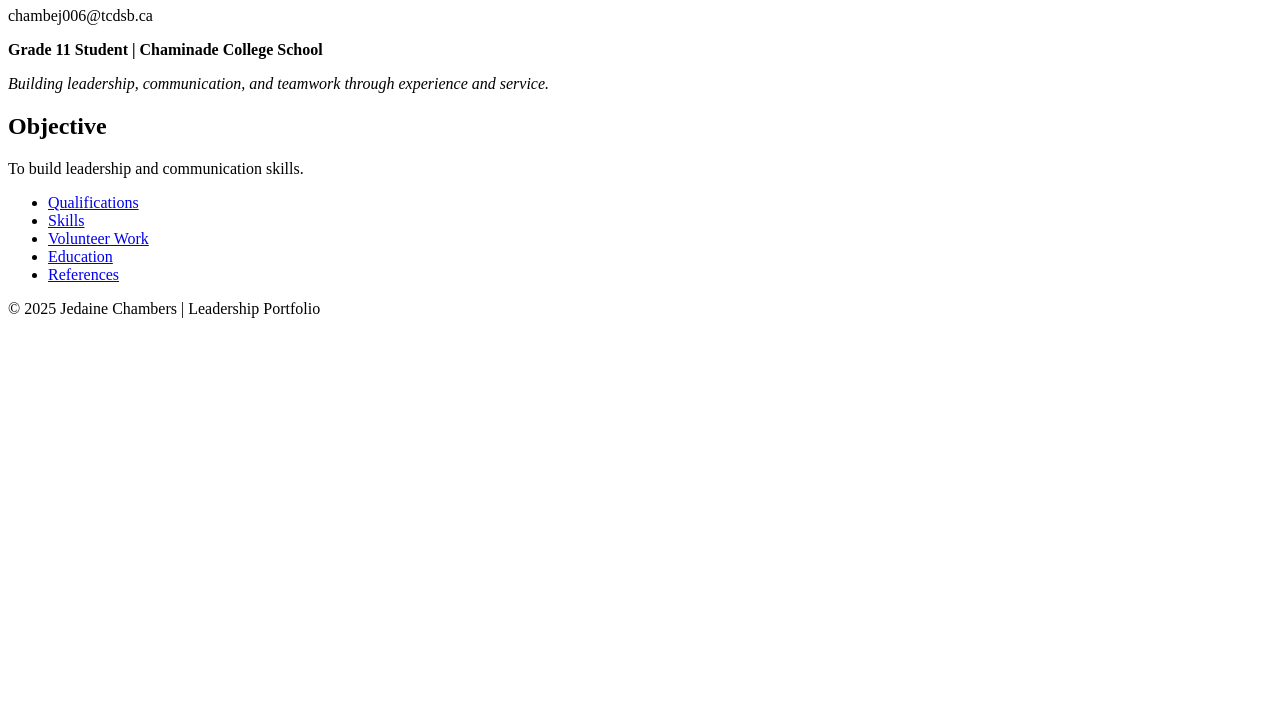
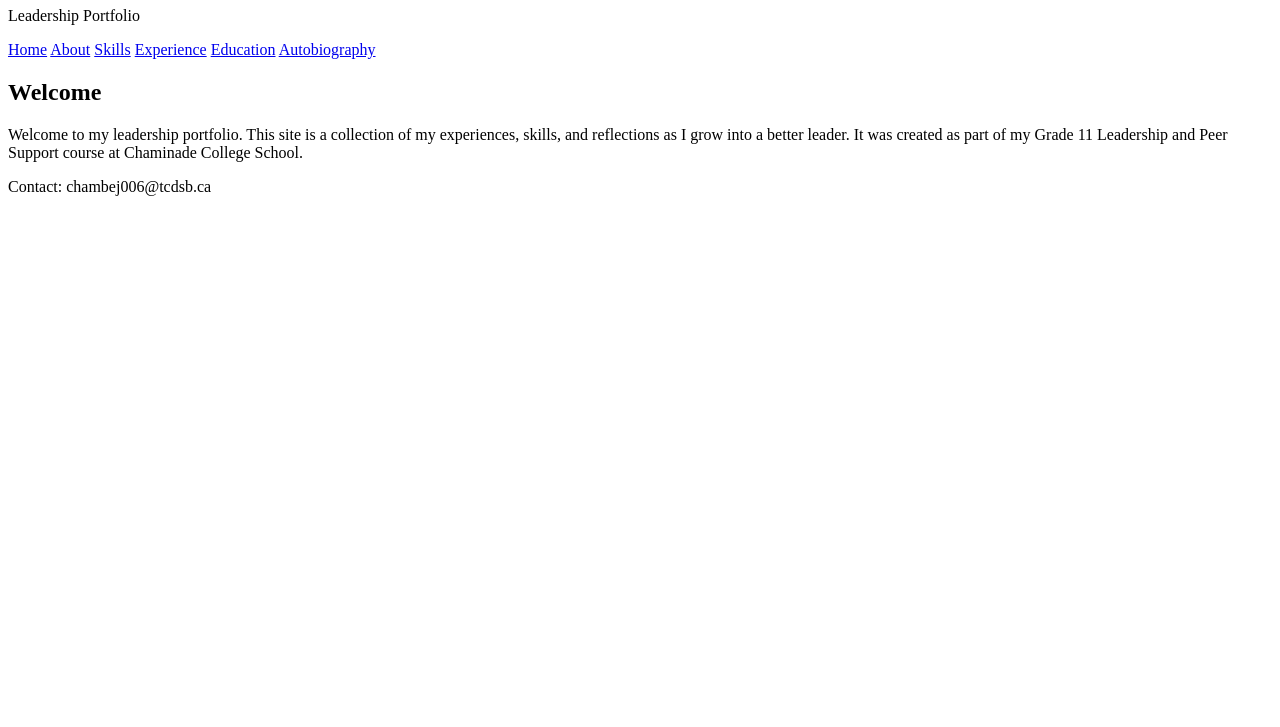
Before and after one commit to juhdayne/leadership, a plain HTML site: page index.html in a window 1280 px wide. Shown: the part 73-800 px from the top of the page. Drawn offline with Linux system fonts and the light colour scheme.

Commit message:
Update index.html

```diff
--- a/index.html
+++ b/index.html
@@ -2,40 +2,33 @@
 <html lang="en">
 <head>
   <meta charset="UTF-8" />
-  <meta name="viewport" content="width=device-width, initial-scale=1.0"/>
-  <title>Jedaine Chambers - Home</title>
-  <link rel="stylesheet" href="style.css">
+  <meta name="viewport" content="width=device-width, initial-scale=1.0" />
+  <title>Jedainé Chambers | Leadership Portfolio</title>
+  <link rel="stylesheet" href="style.css" />
 </head>
 <body>
   <header>
-  <h1>Jedaine Chambers</h1>
-  <p>chambej006@tcdsb.ca</p>
+    <h1>Jedainé Chambers</h1>
+    <p>Leadership Portfolio</p>
+    <nav>
+      <a href="index.html">Home</a>
+      <a href="about.html">About</a>
+      <a href="skills.html">Skills</a>
+      <a href="experience.html">Experience</a>
+      <a href="education.html">Education</a>
+      <a href="autobiography.html">Autobiography</a>
+    </nav>
   </header>
 
   <main>
-  <section class="contact">
-    <p><strong>Grade 11 Student | Chaminade College School</strong></p>
-    <p><em>Building leadership, communication, and teamwork through experience and service.</em></p>
+    <section>
+      <h2>Welcome</h2>
+      <p>Welcome to my leadership portfolio. This site is a collection of my experiences, skills, and reflections as I grow into a better leader. It was created as part of my Grade 11 Leadership and Peer Support course at Chaminade College School.</p>
     </section>
-
-  <section>
-    <h2>Objective</h2>
-    <p>To build leadership and communication skills.</p>
-  </section>
-
-  <nav>
-    <ul>
-      <li><a href="qualifications.html">Qualifications</a></li>
-      <li><a href="skills.html">Skills</a></li>
-      <li><a href="volunteer.html">Volunteer Work</a></li>
-      <li><a href="education.html">Education</a></li>
-      <li><a href="references.html">References</a></li>
-    </ul>
-  </nav>
   </main>
 
   <footer>
-  <p>&copy; 2025 Jedaine Chambers | Leadership Portfolio</p>
+    <p>Contact: chambej006@tcdsb.ca</p>
   </footer>
 </body>
 </html>
```
Lines whose indentation alone changed are shown as unchanged.
